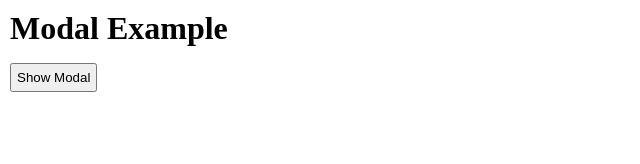
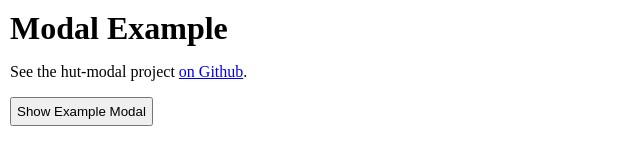
Before and after one commit to conradz/hut-modal, a plain HTML site: page index.html in a window 1280 px wide. Shown: the whole page, without its empty margins (0-640 px from the left). Drawn offline with Linux system fonts and the light colour scheme.

Commit message:
Update example

```diff
--- a/index.html
+++ b/index.html
@@ -13,7 +13,12 @@
     </header>
 
     <p>
-        <button id="show-modal">Show Modal</button>
+        See the hut-modal project
+        <a href="https://github.com/conradz/hut-modal">on Github</a>.
+    </p>
+
+    <p>
+        <button id="show-modal">Show Example Modal</button>
     </p>
 </div>
 
```
